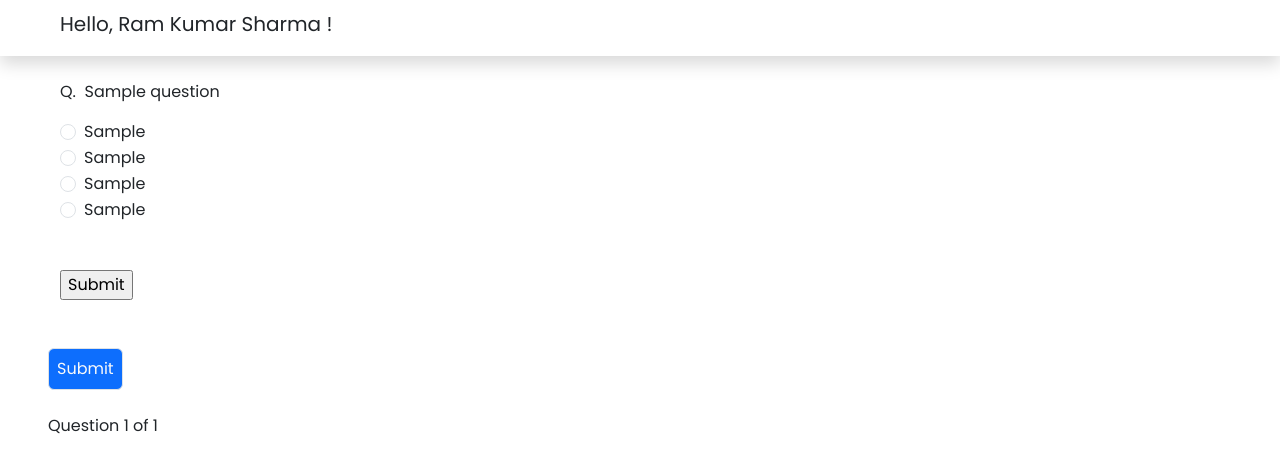
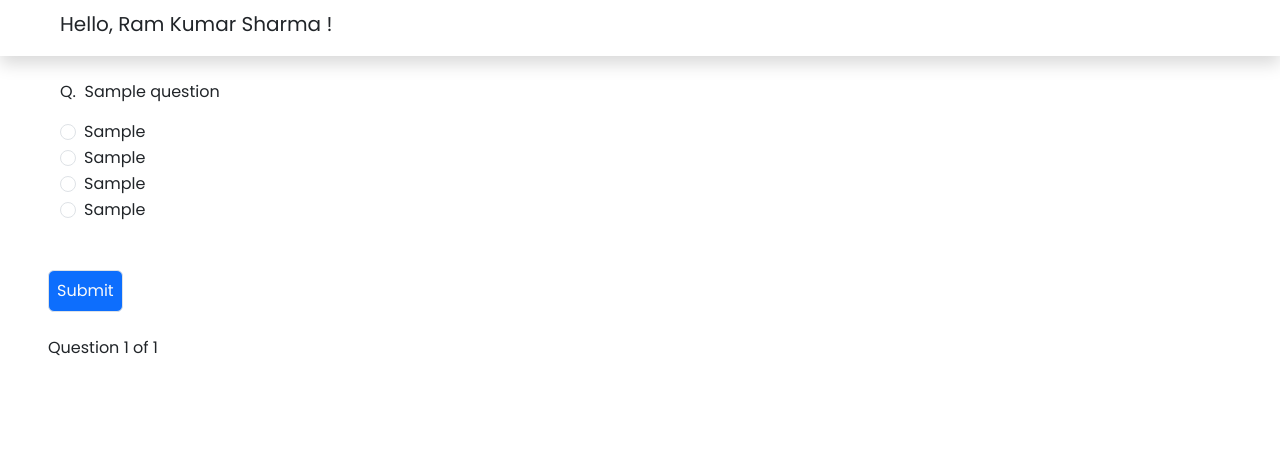
Before and after one commit to chapagainsaugat7/jobportal, a Django app: template templates/jobseeker-dashboard/quiz.html in a window 1280 px wide. Shown: the top 473 px of the page. Run offline with Django 4.2, Linux system fonts and the light colour scheme; data comes from the database, SQL or seed files in the repository; the template is opened without the code that fills it: values that come from a table or form of the project are taken from there, most other values are stand-ins (such as "Sample title", 1, 10 or a date in 2020); parts of the project's set-up code (start-up, migrations or seed data) failed here and were passed over; some libraries are stand-ins or nearby versions.

Commit message:
Adding quiz

```diff
--- a/templates/jobseeker-dashboard/quiz.html
+++ b/templates/jobseeker-dashboard/quiz.html
@@ -25,6 +25,7 @@
             <form method="post">
                 <p>Q. &nbsp;{{question.question}}</p>
                 <input type="hidden" id="correctAnswer" name="answer" value="{{question.correct_answer}}">
+                <input type="hidden" id="questionId" name="id" value="{{question.question_id}}">
                 <input type="hidden" id="jobId" name="jobId" value="{{question.job.job_id}}">
                 <div class="form-check">
                     <input class="form-check-input"  value="{{question.option_one}}" name="option" type="radio"  id="option1">
@@ -50,10 +51,8 @@
                       {{question.option_four}}
                     </label>
                 </div>
-                <div class="mt-5 mx-0">
-                  {%csrf_token%}
-                  <input type="submit" value="Submit">
-                </div>
+                {%csrf_token%}
+                <input type="submit" class="d-none">
             </form>
         {%endfor%}
         {%endif%}
@@ -85,6 +84,7 @@
   let userAnswers = Array()
   let tempAnswer;
   let jobId = $('#jobId').val()
+  let questionId = $('#questionId').val()
   const csrf = $('input[name=csrfmiddlewaretoken]').val()
   $(function(){
     $(options).on('change',function(){
@@ -112,6 +112,7 @@
         }
       }
       data = {
+        'questionId':questionId,
         'correctAnswer':correctAnswer,
         'userAnswer':tempAnswer,
       }
```
